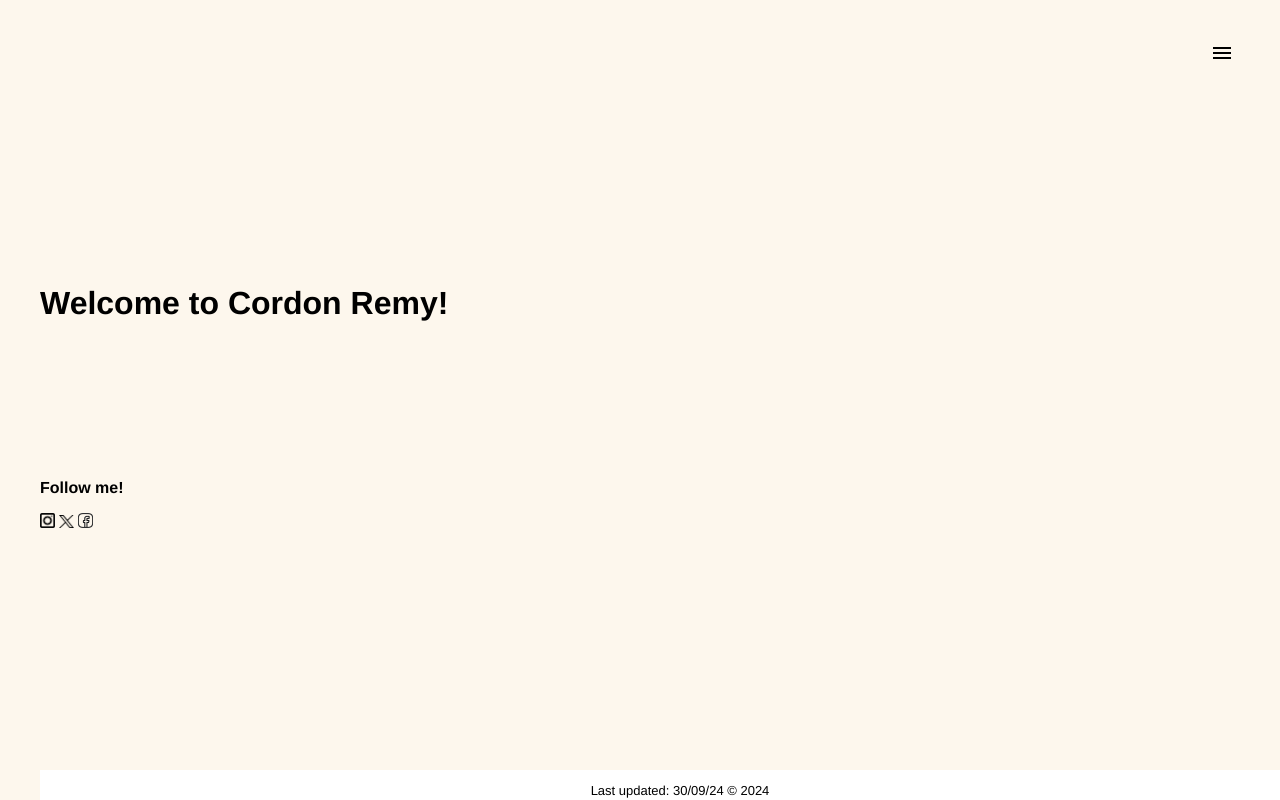
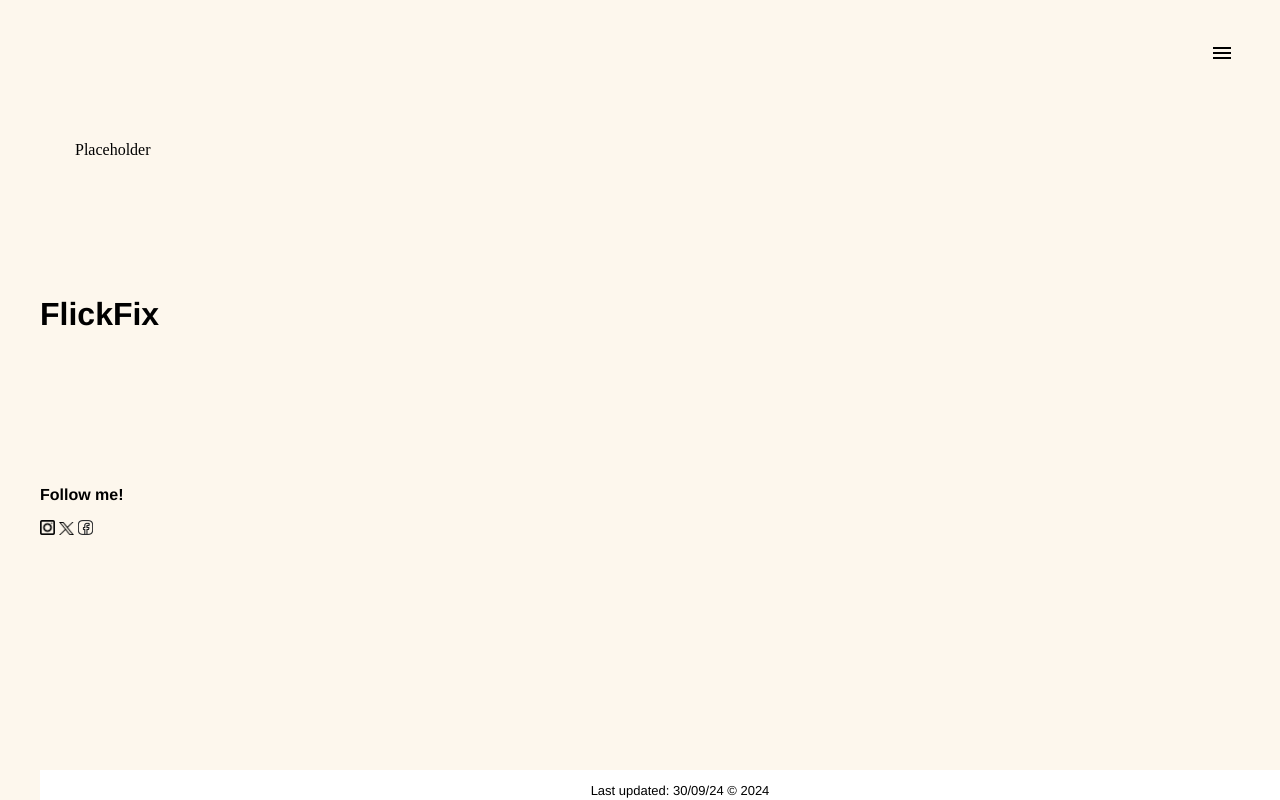
Before and after one commit to kristineLCS/Database_Project, a Flask app: page / in a window 1280 px wide; the page is wider, and only the part inside the window is pictured. Run offline with Flask 3, Linux system fonts and the light colour scheme; data that the repository does not hold is empty.

Commit message:
extends base

```diff
--- a/templates/base.html
+++ b/templates/base.html
@@ -14,7 +14,7 @@
     <div class="background">
         <header>
           <div class="graphic">
-            <a href="{{ url_for('home') }}"></a>
+            <a href="{{ url_for('home') }}">Placeholder</a>
           </div>
 
           <nav>
--- a/templates/index.html
+++ b/templates/index.html
@@ -5,7 +5,7 @@
 {% endblock %}
 
 {% block content %}
-  <h1 class="header-h1">Welcome to Cordon Remy!</h1>
+  <h1 class="header-h1">FlickFix</h1>
 
 {% endblock %}
 
--- a/templates/login.html
+++ b/templates/login.html
@@ -0,0 +1 @@
+{% extends "base.html" %}
--- a/templates/marathon_details.html
+++ b/templates/marathon_details.html
@@ -0,0 +1 @@
+{% extends "base.html" %}
--- a/templates/signup.html
+++ b/templates/signup.html
@@ -0,0 +1 @@
+{% extends "base.html" %}
--- a/templates/user_profile.html
+++ b/templates/user_profile.html
@@ -0,0 +1 @@
+{% extends "base.html" %}
```
